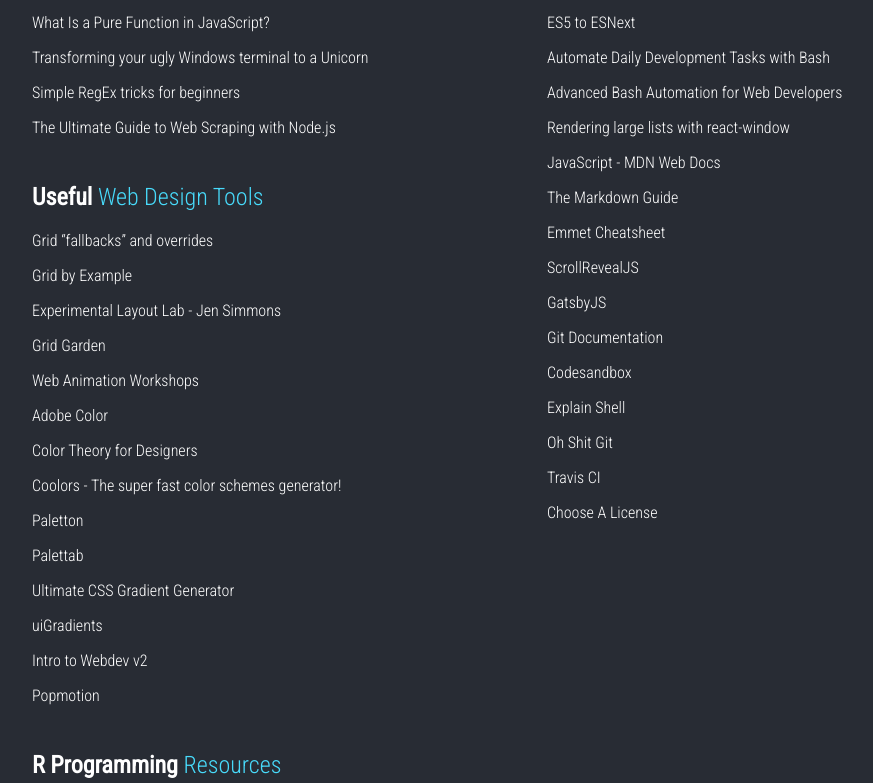
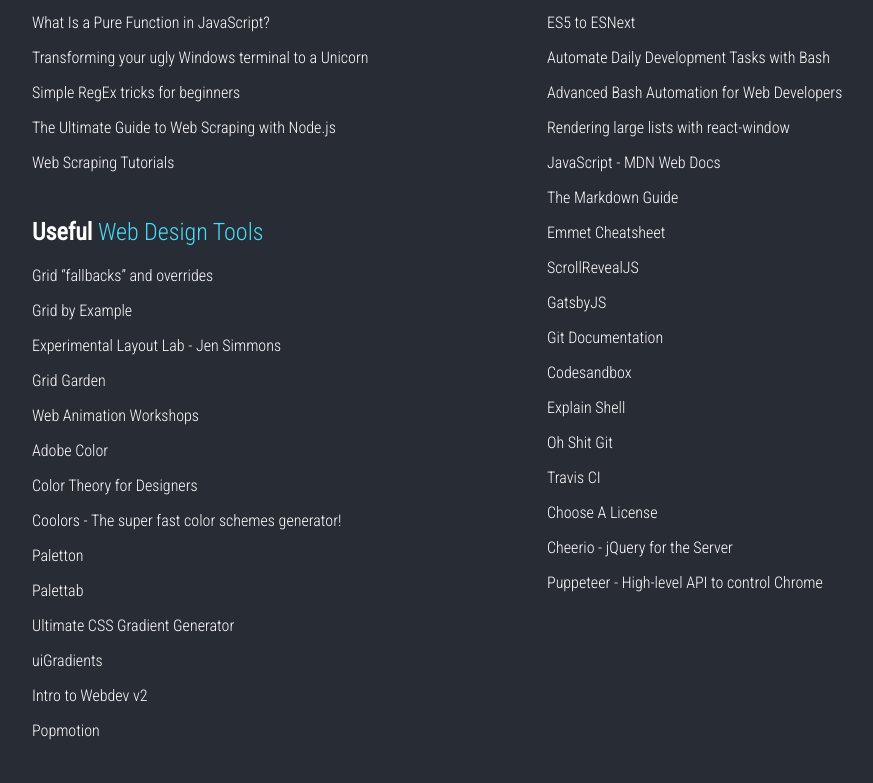
Before and after one commit to siegblink/my-bookmarks, a plain HTML site: page index.html in a window 1280 px wide. Shown: the part 658-1441 px from the top of the page, without its empty margins (108-981 px from the left). Drawn offline with Linux system fonts and the light colour scheme.

Commit message:
Add two links under essential web tools

```diff
--- a/index.html
+++ b/index.html
@@ -215,6 +215,16 @@
               href="https://medium.freecodecamp.org/the-ultimate-guide-to-web-scraping-with-node-js-daa2027dcd3"
               class="bookmark-text"
               >The Ultimate Guide to Web Scraping with Node.js
+            </a>
+          </p>
+        </article>
+
+        <article class="content-container">
+          <p class="bookmark">
+            <a
+              href="https://www.scrapehero.com/web-scraping-tutorials/"
+              class="bookmark-text"
+              >Web Scraping Tutorials
             </a>
           </p>
         </article>
@@ -504,6 +514,22 @@
             </a>
           </p>
         </article>
+
+        <article class="content-container">
+          <p class="bookmark">
+            <a href="https://cheerio.js.org/" class="bookmark-text"
+              >Cheerio - jQuery for the Server
+            </a>
+          </p>
+        </article>
+
+        <article class="content-container">
+          <p class="bookmark">
+            <a href="https://pptr.dev/" class="bookmark-text"
+              >Puppeteer - High-level API to control Chrome
+            </a>
+          </p>
+        </article>
       </section>
 
       <section class="col-3">
```
